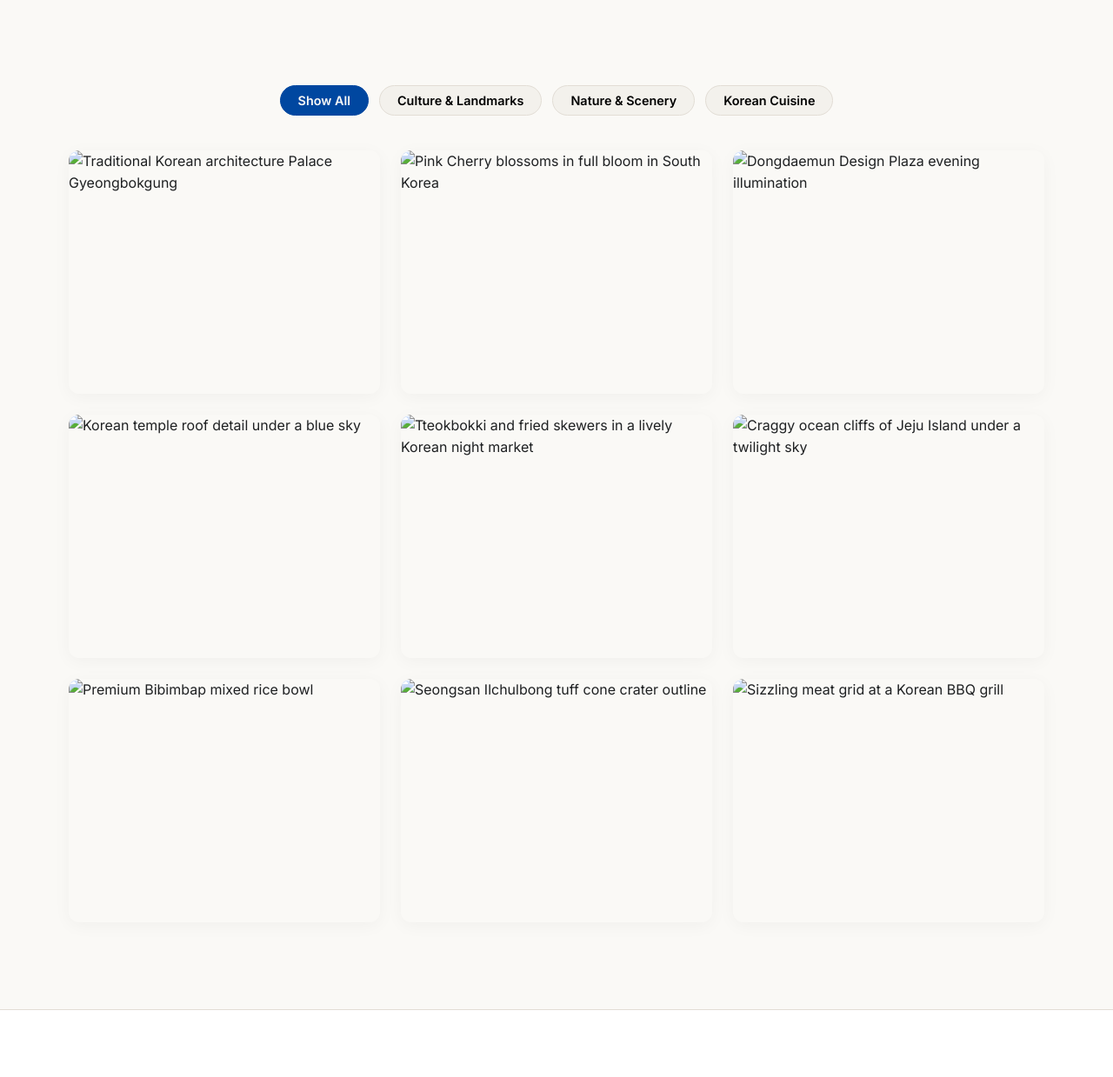
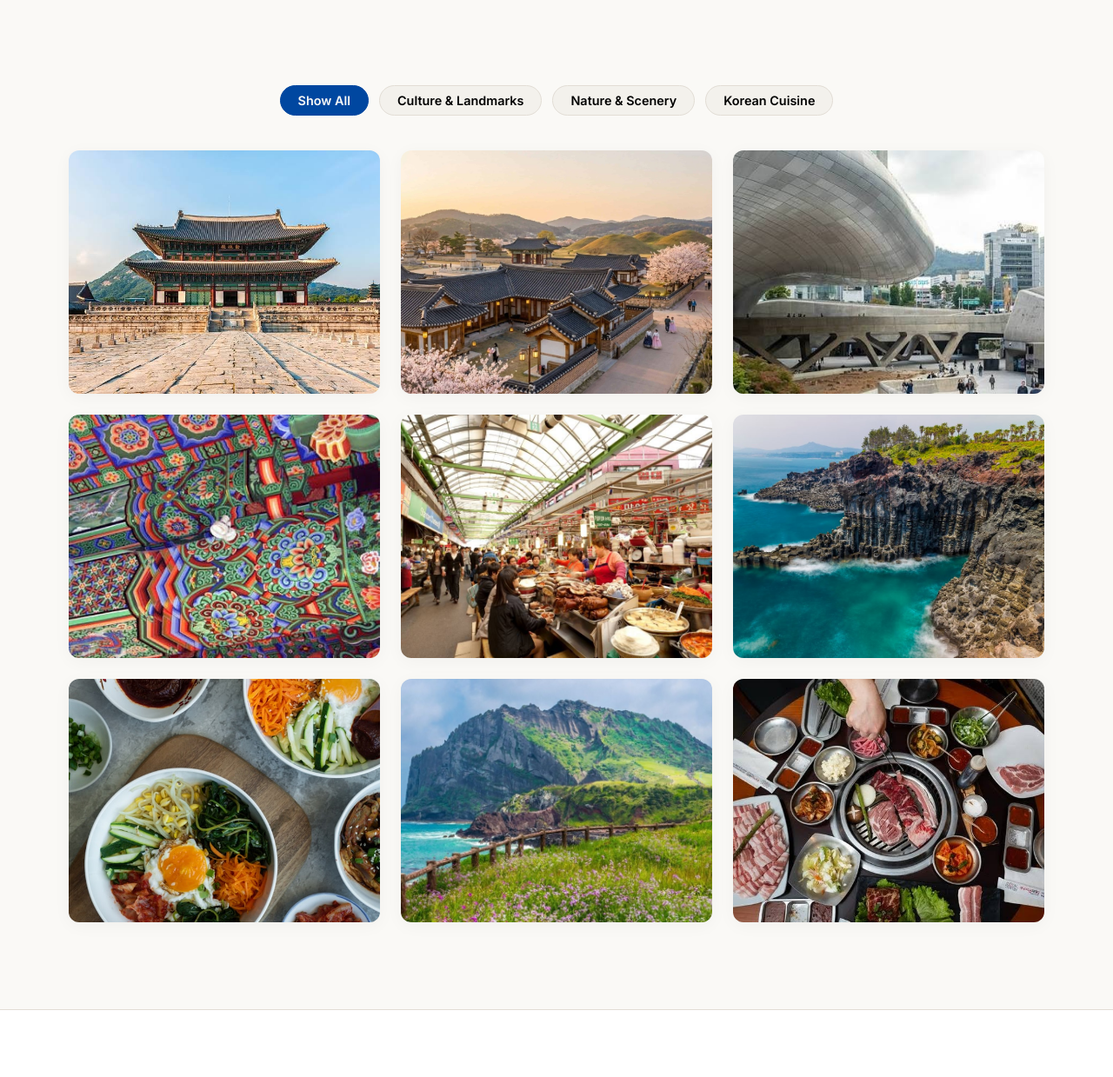
Before and after one commit to seomahaut/seomahaut.github.io, a plain HTML site: page gallery.html in a window 1280 px wide. Shown: the part 383-1622 px from the top of the page at 87% size. Drawn offline with Linux system fonts and the light colour scheme.

Commit message:
Update gallery.html

```diff
--- a/gallery.html
+++ b/gallery.html
@@ -62,7 +62,7 @@
 
         <!-- Image 1 -->
         <div class="gallery-item" data-category="culture">
-          <img src="assets/images/gallery_1.jpg" alt="Traditional Korean architecture Palace Gyeongbokgung">
+          <img src="gallery_1.jpg" alt="Traditional Korean architecture Palace Gyeongbokgung">
           <div class="gallery-item-overlay">
             <span class="gallery-zoom-icon">🔍</span>
             <h3>Gyeongbokgung Palace</h3>
@@ -72,7 +72,7 @@
 
         <!-- Image 2 -->
         <div class="gallery-item" data-category="nature">
-          <img src="assets/images/gallery_2.jpg" alt="Pink Cherry blossoms in full bloom in South Korea">
+          <img src="gallery_2.jpg" alt="Pink Cherry blossoms in full bloom in South Korea">
           <div class="gallery-item-overlay">
             <span class="gallery-zoom-icon">🔍</span>
             <h3>Cherry Blossoms</h3>
@@ -82,7 +82,7 @@
 
         <!-- Image 3 -->
         <div class="gallery-item" data-category="culture">
-          <img src="assets/images/gallery_3.jpg" alt="Dongdaemun Design Plaza evening illumination">
+          <img src="gallery_3.jpg" alt="Dongdaemun Design Plaza evening illumination">
           <div class="gallery-item-overlay">
             <span class="gallery-zoom-icon">🔍</span>
             <h3>Dongdaemun Design Plaza</h3>
@@ -92,7 +92,7 @@
 
         <!-- Image 4 -->
         <div class="gallery-item" data-category="culture">
-          <img src="assets/images/gallery_4.jpg" alt="Korean temple roof detail under a blue sky">
+          <img src="gallery_4.jpg" alt="Korean temple roof detail under a blue sky">
           <div class="gallery-item-overlay">
             <span class="gallery-zoom-icon">🔍</span>
             <h3>Dancheong Roof Detail</h3>
@@ -102,7 +102,7 @@
 
         <!-- Image 5 -->
         <div class="gallery-item" data-category="food">
-          <img src="assets/images/gallery_5.jpg" alt="Tteokbokki and fried skewers in a lively Korean night market">
+          <img src="gallery_5.jpg" alt="Tteokbokki and fried skewers in a lively Korean night market">
           <div class="gallery-item-overlay">
             <span class="gallery-zoom-icon">🔍</span>
             <h3>Street Food Market</h3>
@@ -112,7 +112,7 @@
 
         <!-- Image 6 -->
         <div class="gallery-item" data-category="nature">
-          <img src="assets/images/gallery_6.jpg" alt="Craggy ocean cliffs of Jeju Island under a twilight sky">
+          <img src="gallery_6.jpg" alt="Craggy ocean cliffs of Jeju Island under a twilight sky">
           <div class="gallery-item-overlay">
             <span class="gallery-zoom-icon">🔍</span>
             <h3>Jusangjeolli Cliff</h3>
@@ -122,7 +122,7 @@
 
         <!-- Image 7 (Food) -->
         <div class="gallery-item" data-category="food">
-          <img src="assets/images/bibimbap.jpg" alt="Premium Bibimbap mixed rice bowl">
+          <img src="bibimbap.jpg" alt="Premium Bibimbap mixed rice bowl">
           <div class="gallery-item-overlay">
             <span class="gallery-zoom-icon">🔍</span>
             <h3>Bibimbap Bowl</h3>
@@ -132,7 +132,7 @@
 
         <!-- Image 8 (Nature) -->
         <div class="gallery-item" data-category="nature">
-          <img src="assets/images/jeju.jpg" alt="Seongsan Ilchulbong tuff cone crater outline">
+          <img src="jeju.jpg" alt="Seongsan Ilchulbong tuff cone crater outline">
           <div class="gallery-item-overlay">
             <span class="gallery-zoom-icon">🔍</span>
             <h3>Seongsan Ilchulbong</h3>
@@ -142,7 +142,7 @@
 
         <!-- Image 9 (Food) -->
         <div class="gallery-item" data-category="food">
-          <img src="assets/images/kbbq.jpg" alt="Sizzling meat grid at a Korean BBQ grill">
+          <img src="kbbq.jpg" alt="Sizzling meat grid at a Korean BBQ grill">
           <div class="gallery-item-overlay">
             <span class="gallery-zoom-icon">🔍</span>
             <h3>Korean BBQ Grill</h3>
```
